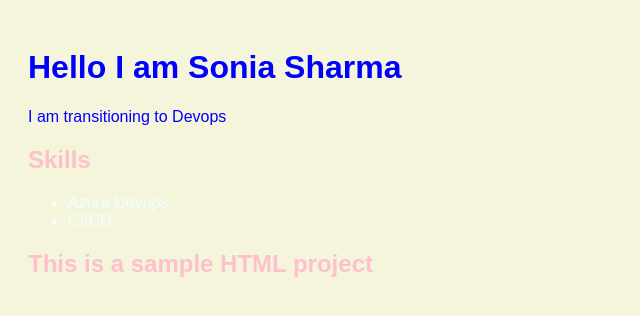
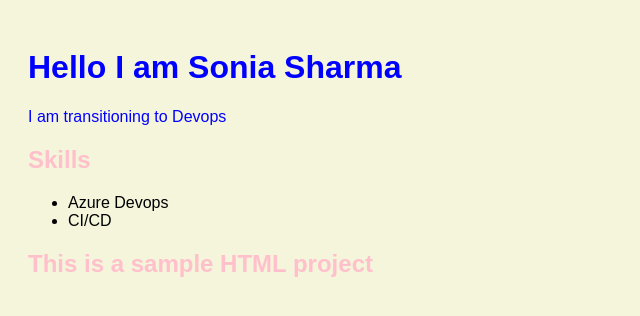
Before and after one commit to sharmaso11/HTML-Application, a plain HTML site: page index.html in a window 1280 px wide. Shown: the whole page, without its empty margins (0-640 px from the left). Drawn offline with Linux system fonts and the light colour scheme.

Commit message:
Update style.css

```diff
--- a/style.css
+++ b/style.css
@@ -2,3 +2,4 @@ body {font-family: Arial, Helvetica, sans-serif;background-color: beige;color: a
 h1 {color:blue}
 h2 {color:pink}
 p {color:blue}
+li {color:black}
```
